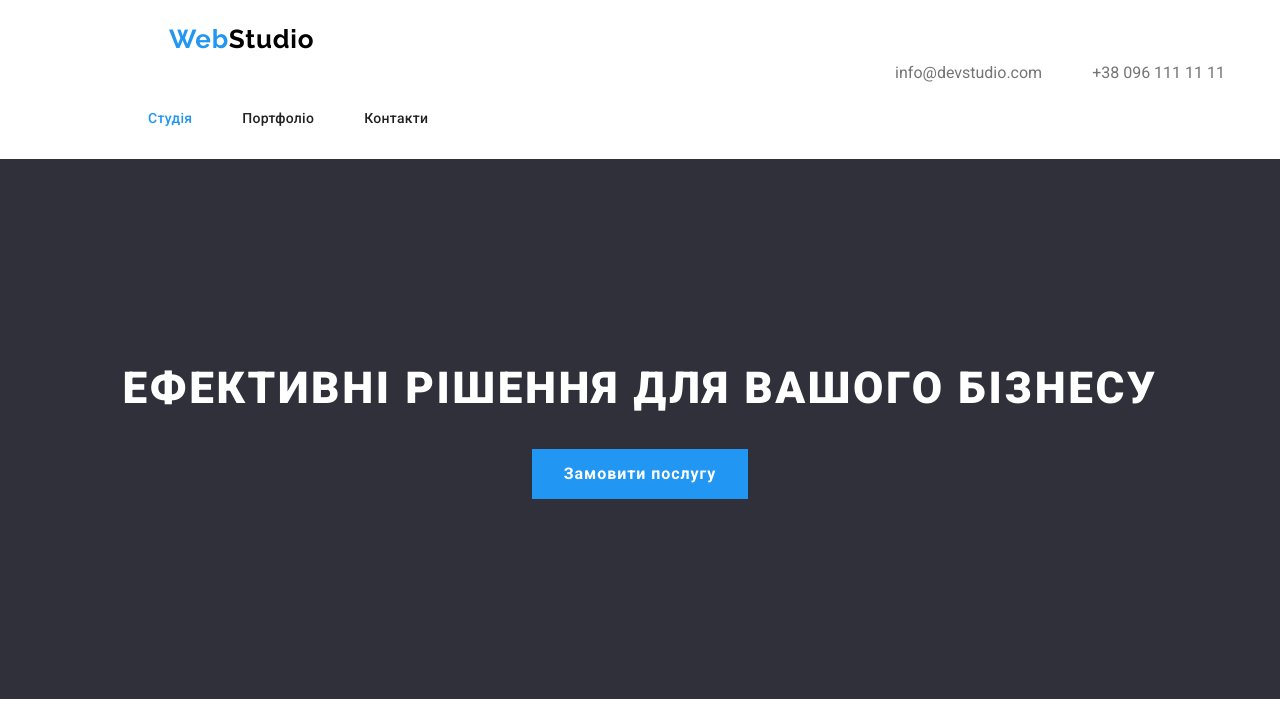
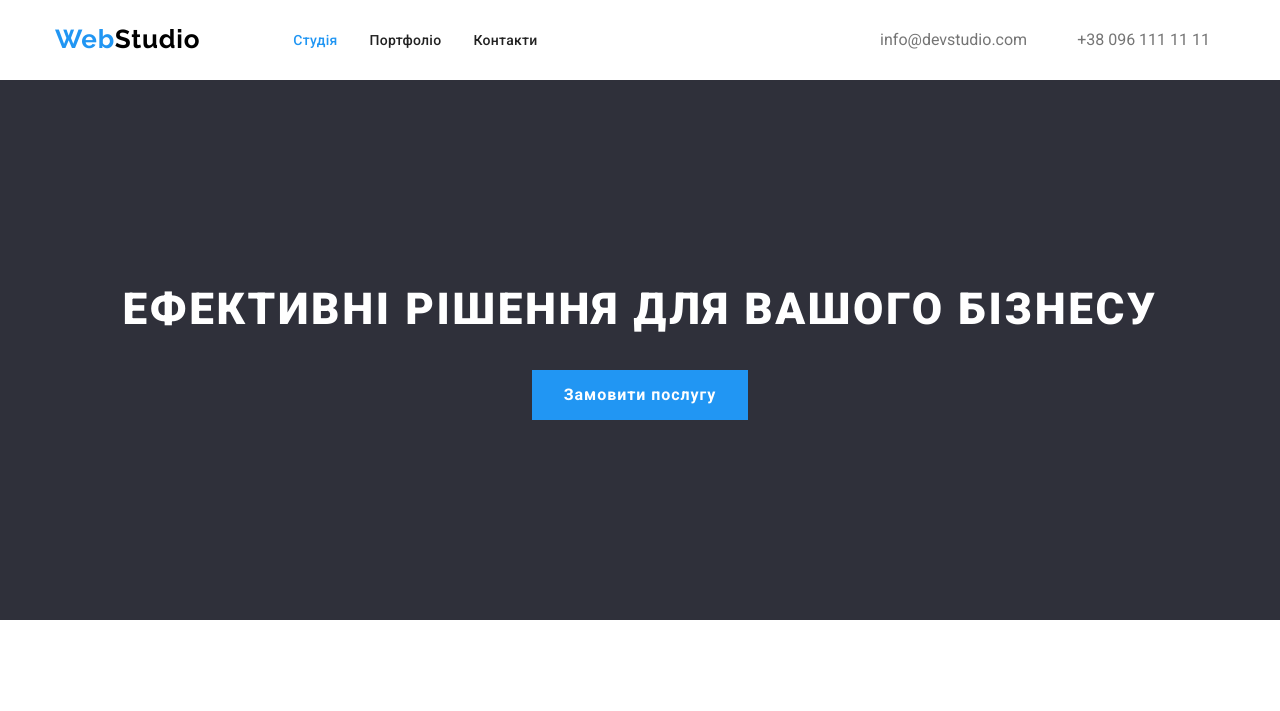
Before and after one commit to GOITUnit/goit-markup-hw-03, a plain HTML site: page index.html in a window 1280 px wide. Shown: the top 711 px of the page. Drawn offline with Linux system fonts and the light colour scheme.

Commit message:
home-work-03

```diff
--- a/css/styles.css
+++ b/css/styles.css
@@ -2,7 +2,7 @@
 *::before,
 *::after {
   box-sizing: border-box;
-  /* не розумію для чого це!!! */
+  /* задае точні розміри для верстки в СSS */
 }
 
 :root {
@@ -70,6 +70,12 @@ body .list {
     height: auto;
 }
 /* контейнер */
+
+.page-header{
+
+}
+
+
 .container {
     width: 1200px;
     padding-right: 15px;
@@ -82,10 +88,8 @@ body .list {
 
 /* логотип шапки */
 .logo {
-    padding-bottom: 24px;
-    padding-top: 24px;
+    margin-right:93px;
     display: inline-block;
-
     color: var(--logo-color);
     text-decoration: none;
     font-family: Raleway, sans-serif;
@@ -94,6 +98,7 @@ body .list {
     font-size: 26px;
     line-height: 1.2;
     letter-spacing: var(--primary-letter-spacing);
+
 }
 
 .logo span {
@@ -103,7 +108,6 @@ body .list {
 /* логотип футера */
 .logo-footer {
     color: var(--accent-color-white);
-
     display: flex;
     margin-bottom: 20px;
 }
@@ -113,29 +117,44 @@ body .list {
 }
 
 /* шапка */
+.nav{
+    display: flex;
+}
 .nav-position {
     display: flex;
-    text-align: center;
+    align-items: center;
+    height: 80px;
 }
 
+.nav-group{
+    display: flex;
+    align-items: center;
+    margin-right: auto;
+    gap: 32px;
+}
 
 .list-nav {
     display: flex;
-    margin-left: 93px;
+    align-items: center;
+    gap: 32px;
+}
+
+.link{
+    display: block;
 }
 
 .list-nav .item:not(:last-child) {
-    margin-right: 50px;
+
 }
 
 .list-nav .link {
     color: var(--primary-text-color);
 }
 
+
 .list-auth {
     display: flex;
     margin-left: auto;
-    margin-top: 32px;
 }
 
 
@@ -144,18 +163,12 @@ body .list {
 }
 
 .list-auth .link {
-    padding-bottom: 32px;
-    padding-top: 32px;
     display: inline-block;
-
     color: var(--secondary-text-color);
 }
 
 .nav .link {
-    padding-bottom: 32px;
-    padding-top: 32px;
     display: inline-block;
-
     font-weight: 500;
     font-size: 14px;
     line-height: 1.14;
--- a/index.html
+++ b/index.html
@@ -37,7 +37,7 @@
           </li>
         </ul>
       </nav>
-
+    <div class="container nav-group">
       <ul class="list-auth list">
         <li class="item">
           <a class="link" href="mailto:info@devstudio.com"
@@ -48,6 +48,7 @@
           <a class="link" href="tel:+380961111111">+38 096 111 11 11</a>
         </li>
       </ul>
+    </div>
     </div>
     </header>
     <main>
```
